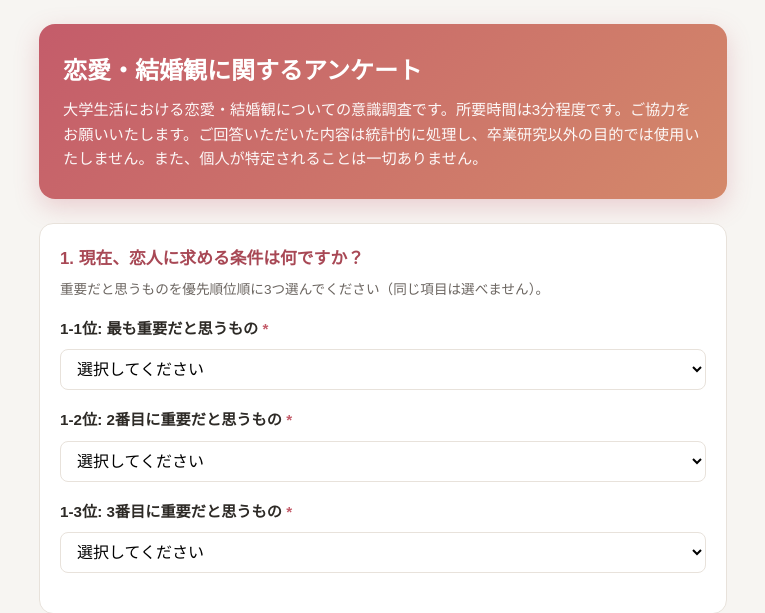
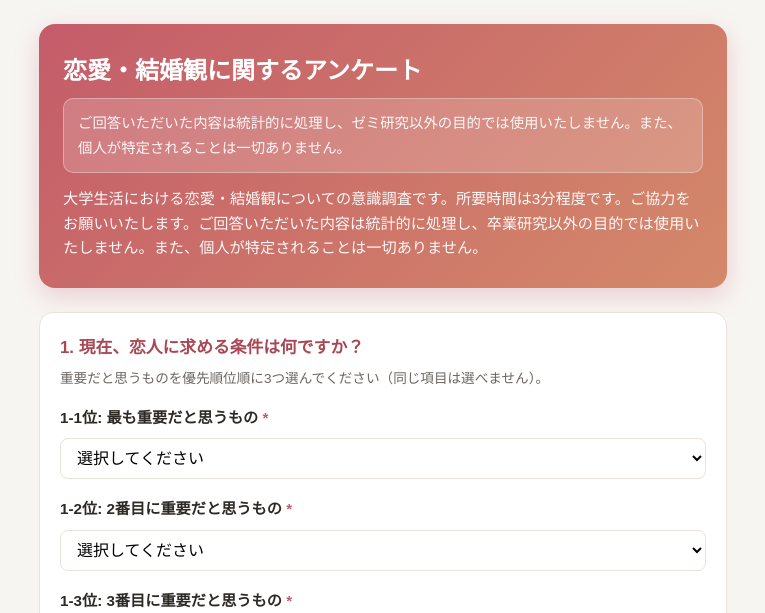
Before and after one commit to yuya-cpu/love-marriage-survey, a Flask app: page / in a window 1280 px wide. Shown: the top 613 px of the page, without its empty margins (257-1022 px from the left). Run offline with Flask 3, Linux system fonts and the light colour scheme.

Commit message:
Q1/Q2の「その他」自由記述を任意順位で保存し、プライバシー表記をゼミ研究に更新

```diff
--- a/app.py
+++ b/app.py
@@ -27,6 +27,7 @@ from survey_data import (
     CHILD_FEELINGS,
     CHILD_IMAGE,
     FORM_DESCRIPTION,
+    FORM_PRIVACY_NOTICE,
     FORM_TITLE,
     GENDER_OPTIONS,
     INCOME_OPTIONS,
@@ -50,11 +51,14 @@ app.secret_key = os.environ.get("SURVEY_SECRET", "love-marriage-survey-dev")
 
 CSV_HEADERS = RESPONSE_HEADERS
 
+OTHER_LABEL = "その他（回答を記述）"
+
 
 def _survey_template_kwargs(**extra):
     base = dict(
         title=FORM_TITLE,
         description=FORM_DESCRIPTION,
+        privacy_notice=FORM_PRIVACY_NOTICE,
         lover_conditions=LOVER_CONDITIONS,
         marriage_conditions=MARRIAGE_CONDITIONS,
         priority_ranks=PRIORITY_RANKS,
@@ -149,6 +153,14 @@ def submit():
         elif q4_1_intent in NOT_MARRY_INTENT_ANSWERS and not q4_2_reasons:
             errors.append("「4-2 その理由を教えてください」は1つ以上選択してください。")
 
+    # 問1 / 問2 で「その他（回答を記述）」をいずれかの順位で選んだ場合の自由記述
+    q1_ranks = [form.get("q1_rank1", ""), form.get("q1_rank2", ""), form.get("q1_rank3", "")]
+    q2_ranks = [form.get("q2_rank1", ""), form.get("q2_rank2", ""), form.get("q2_rank3", "")]
+    if OTHER_LABEL in q1_ranks and not form.get("q1_other_text", "").strip():
+        errors.append("「問1」で『その他（回答を記述）』を選んだ場合、内容を記入してください。")
+    if OTHER_LABEL in q2_ranks and not form.get("q2_other_text", "").strip():
+        errors.append("「問2」で『その他（回答を記述）』を選んだ場合、内容を記入してください。")
+
     if errors:
         return (
             render_template(
@@ -165,12 +177,14 @@ def submit():
         "q1_score1": form.get("q1_score1", ""),
         "q1_score2": form.get("q1_score2", ""),
         "q1_score3": form.get("q1_score3", ""),
+        "q1_other_text": form.get("q1_other_text", "") if OTHER_LABEL in q1_ranks else "",
         "q2_rank1": form.get("q2_rank1", ""),
         "q2_rank2": form.get("q2_rank2", ""),
         "q2_rank3": form.get("q2_rank3", ""),
         "q2_score1": form.get("q2_score1", ""),
         "q2_score2": form.get("q2_score2", ""),
         "q2_score3": form.get("q2_score3", ""),
+        "q2_other_text": form.get("q2_other_text", "") if OTHER_LABEL in q2_ranks else "",
         "q3_1_child_image": form.get("q3_1_child_image", ""),
         "q3_2_child_count": form.get("q3_2_child_count", ""),
         "q3_3_child_feelings": " / ".join(child_feelings),
--- a/response_schema.py
+++ b/response_schema.py
@@ -9,12 +9,14 @@ RESPONSE_HEADERS = [
     "q1_score1",
     "q1_score2",
     "q1_score3",
+    "q1_other_text",
     "q2_rank1",
     "q2_rank2",
     "q2_rank3",
     "q2_score1",
     "q2_score2",
     "q2_score3",
+    "q2_other_text",
     "q3_1_child_image",
     "q3_2_child_count",
     "q3_3_child_feelings",
--- a/survey_data.py
+++ b/survey_data.py
@@ -1,4 +1,8 @@
 FORM_TITLE = "恋愛・結婚観に関するアンケート"
+FORM_PRIVACY_NOTICE = (
+    "ご回答いただいた内容は統計的に処理し、ゼミ研究以外の目的では使用いたしません。"
+    "また、個人が特定されることは一切ありません。"
+)
 FORM_DESCRIPTION = (
     "大学生活における恋愛・結婚観についての意識調査です。"
     "所要時間は3分程度です。ご協力をお願いいたします。ご回答いただいた内容は統計的に処理し、卒業研究以外の目的では使用いたしません。また、個人が特定されることは一切ありません。"
--- a/templates/survey.html
+++ b/templates/survey.html
@@ -35,6 +35,15 @@
     }
     .hero h1 { margin: 0 0 8px; font-size: 1.5rem; }
     .hero p { margin: 0; opacity: 0.95; font-size: 0.95rem; }
+    .hero .privacy-notice {
+      margin: 0 0 14px;
+      padding: 12px 14px;
+      background: rgba(255, 255, 255, 0.18);
+      border: 1px solid rgba(255, 255, 255, 0.35);
+      border-radius: 10px;
+      font-size: 0.9rem;
+      line-height: 1.7;
+    }
     .errors {
       background: var(--error-bg);
       border: 1px solid var(--error-border);
@@ -161,6 +170,7 @@
   <div class="wrap">
     <div class="hero">
       <h1>{{ title }}</h1>
+      <p class="privacy-notice">{{ privacy_notice }}</p>
       <p>{{ description }}</p>
     </div>
 
@@ -188,6 +198,11 @@
           </select>
         </div>
         {% endfor %}
+
+        <div class="field hidden" id="q1-other-field">
+          <label class="q-label required" for="q1_other_text">問1で「その他（回答を記述）」を選んだ場合、その内容を教えてください</label>
+          <textarea name="q1_other_text" id="q1_other_text">{{ form.get('q1_other_text', '') }}</textarea>
+        </div>
 
         <div class="rating-block hidden" id="q1-ratings">
           <p class="hint">選んだ3項目について、重要度を10段階で評価してください（{{ score_hint }}）</p>
@@ -222,6 +237,11 @@
           </select>
         </div>
         {% endfor %}
+
+        <div class="field hidden" id="q2-other-field">
+          <label class="q-label required" for="q2_other_text">問2で「その他（回答を記述）」を選んだ場合、その内容を教えてください</label>
+          <textarea name="q2_other_text" id="q2_other_text">{{ form.get('q2_other_text', '') }}</textarea>
+        </div>
 
         <div class="rating-block hidden" id="q2-ratings">
           <p class="hint">選んだ3項目について、重要度を10段階で評価してください（{{ score_hint }}）</p>
@@ -439,6 +459,26 @@
     toggleLoverSection();
 
     // 問1・問2: 同じ項目の重複選択を防止 + 5点評価の表示
+    const OTHER_LABEL = 'その他（回答を記述）';
+
+    function updateOtherField(group) {
+      const field = document.getElementById(group + '-other-field');
+      const textarea = document.getElementById(group + '_other_text');
+      if (!field || !textarea) return;
+      const ranks = ['1', '2', '3'].map(rank => {
+        const select = document.getElementById(group + '_rank' + rank);
+        return select ? select.value : '';
+      });
+      const show = ranks.includes(OTHER_LABEL);
+      field.classList.toggle('hidden', !show);
+      if (!show) {
+        textarea.value = '';
+        textarea.required = false;
+      } else {
+        textarea.required = true;
+      }
+    }
+
     function updateRatings(group) {
       const ratingsId = group + '-ratings';
       const ratingsEl = document.getElementById(ratingsId);
@@ -490,11 +530,14 @@
           }
         });
         updateRatings(group);
+        updateOtherField(group);
       });
     });
 
     updateRatings('q1');
     updateRatings('q2');
+    updateOtherField('q1');
+    updateOtherField('q2');
   </script>
 </body>
 </html>
```
Also changed, not shown: 2 other files.
